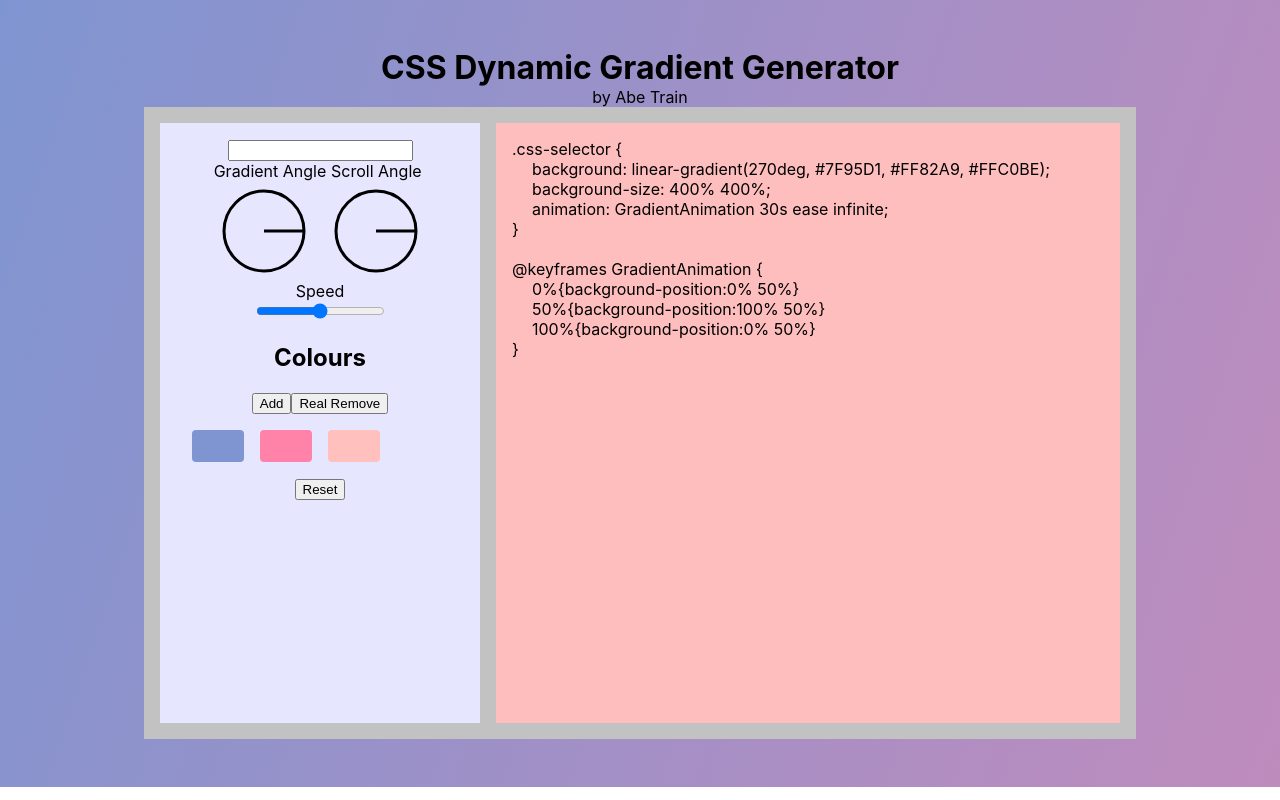
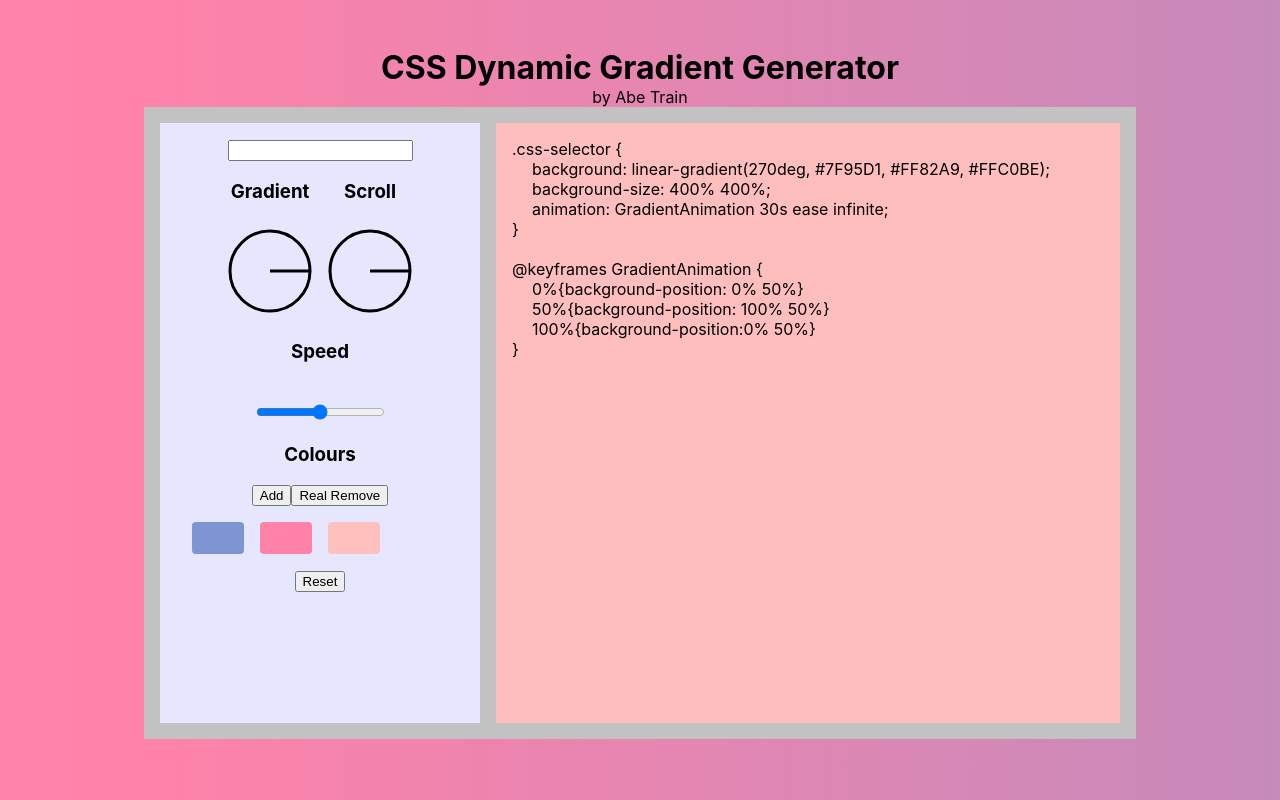
Before and after one commit to the-abe-train/dynamic-gradient, a React (Create React App) app: page / in a window 1280 px wide. Built offline with nearby package versions, Linux system fonts and the light colour scheme.

Commit message:
Finished preview using style tag Removed context Reset deactivates squares Corrected scroll trig conditional logic

```diff
--- a/src/App.js
+++ b/src/App.js
@@ -1,8 +1,5 @@
-import { useState } from 'react';
 import './App.css';
 import { Console } from './Console';
-import { ColoursListContext } from './context';
-import { calcScroll, listToString, radToDeg } from "./util";
 
 function Header() {
   return (
@@ -15,27 +12,11 @@ function Header() {
 
 function App() {
 
-  // I don't fully get why the context provider needs a state passed to it???
-  const [coloursList, setColoursList] = useState(['#7F95D1', '#FF82A9', '#FFC0BE']);
-  const value = { coloursList, setColoursList }
-
-  // test vars
-  const gradient = 60;
-  const speed = 30;
-
-  const preview = {
-    background: `linear-gradient(${radToDeg(gradient)}deg, ${listToString(coloursList)})`,
-    backgroundSize: "400% 400%",
-    animation: `GradientAnimation ${60 - speed}s ease infinite`
-  }
-
   return (
-    <ColoursListContext.Provider value={value}>
-      <div className="App" style={preview}>
+      <div className="App" >
         <Header />
         <Console />
       </div>
-    </ColoursListContext.Provider>
   );
 }
 
--- a/src/console/Colours.js
+++ b/src/console/Colours.js
@@ -1,9 +1,7 @@
 import { HexColorPicker } from "react-colorful";
-import { useContext, useEffect, useState } from "react";
-import { ColoursListContext } from "../context";
+import { useEffect, useState } from "react";
 
 // TODO Make the picker useable with only keyboard?
-// TODO to clean up some of the props, use the useContext hook.
 
 const Picker = ({ colour, setColour }) => {
 
@@ -48,9 +46,8 @@ function ColourSquare({ squareColour, setColour, squareNumber,
     }
   }, [isActive])
 
-
   return (
-    <div onBlur={blur}>
+    <div tabIndex={0} onBlur={blur}>
       <li className="colour-square" style={style} onClick={activateSquare}></li>
       {
         show &&
@@ -65,12 +62,10 @@ function ColourSquare({ squareColour, setColour, squareNumber,
 }
 
 
-export function Colours() {
+export function Colours({coloursList, setColoursList, square, setSquare}) {
 
   const [colour, setColour] = useState("#7F95D1");
-  const [square, setSquare] = useState(null);
 
-  const { coloursList, setColoursList } = useContext(ColoursListContext);
 
   function addColour() {
     setColoursList([...coloursList, colour]);
@@ -99,7 +94,7 @@ export function Colours() {
 
   return (
     <div className="colours">
-      <h2>Colours</h2>
+      <h3>Colours</h3>
       <button onClick={addColour}>Add</button>
       <button onClick={removeColour}>Real Remove</button>
       <ul className="colours-list">
@@ -110,7 +105,7 @@ export function Colours() {
           isActive={isActive} />
         })}
       </ul>
-      {(coloursList.length < 3) &&
+      {(coloursList.length < 2) &&
       <p>Please have at least 2 colours.</p>
       }
     </div>
--- a/src/console/Content.js
+++ b/src/console/Content.js
@@ -1,11 +1,8 @@
-import { useContext } from "react";
-import { ColoursListContext } from "../context";
 import { calcScroll, listToString, radToDeg } from "../util";
 
-export function Content({ gradient, scroll, speed }) {
+export function Content({ gradient, scroll, speed, coloursList }) {
 
   const { x1, y1, x2, y2, x3, y3 } = calcScroll(scroll);
-  const { coloursList } = useContext(ColoursListContext);
 
   return (
     <div id="output-area">
@@ -16,8 +13,8 @@ export function Content({ gradient, scroll, speed }) {
       <span>&#125;</span> <br />
       <br />
       <span>@keyframes GradientAnimation &#123;</span> <br />
-      <span className="indent">0%&#123;background-position:{x1}% {y1}%&#125;</span> <br />
-      <span className="indent">50%&#123;background-position:{x2}% {y2}%&#125;</span> <br />
+      <span className="indent">0%&#123;background-position:  {x1}% {y1}%&#125;</span> <br />
+      <span className="indent">50%&#123;background-position: {x2}% {y2}%&#125;</span> <br />
       <span className="indent">100%&#123;background-position:{x3}% {y3}%&#125;</span> <br />
       <span>&#125;</span>
 
--- a/src/console/Slider.js
+++ b/src/console/Slider.js
@@ -1,7 +1,7 @@
 export function Slider({ speed, setSpeed }) {
   return (
     <div>
-      <label htmlFor="speed">Speed</label><br />
+      <label htmlFor="speed"><h3>Speed</h3></label><br />
       <input type="range" name="speed" id="" min="1" max="59"
         value={speed} onChange={e => setSpeed(e.target.value)} />
     </div>
--- a/src/console/Wheel.js
+++ b/src/console/Wheel.js
@@ -49,7 +49,7 @@ export function Wheel({ name, angle, setAngle }) {
 
   return (
     <div onMouseDown={activateDrag} className="wheel-section">
-      <label htmlFor="wheel">{title} Angle</label>
+      <label htmlFor="wheel"><h3>{title}</h3></label>
       <svg id={`${name}-wheel`} className="wheel" height="100" width="100">
         <circle cx="50" cy="50" r="40" stroke="black" strokeWidth="3" fill="transparent" />
         <line x1="50" y1="50" x2="90" y2="50" stroke="black" strokeWidth="3" />
--- a/src/console/index.js
+++ b/src/console/index.js
@@ -1,13 +1,11 @@
-import { useContext, useState } from "react";
+import { useEffect, useState } from "react";
 
 import { Wheel } from "./Wheel";
 import { Slider } from "./Slider";
 import { Content } from "./Content";
 import { Colours } from "./Colours";
 
-import { ColoursListContext } from "../context";
-
-// TODO Reset function should fix the active colour to default.
+import { calcScroll, listToString, radToDeg } from "../util";
 
 export function Console() {
 
@@ -19,19 +17,38 @@ export function Console() {
   const [gradient, setGradient] = useState(defaultGradient);
   const [scroll, setScroll] = useState(defaultScroll);
   const [speed, setSpeed] = useState(defaultSpeed);
-
-  const { setColoursList } = useContext(ColoursListContext);
-
+  const [coloursList, setColoursList] = useState(defaultColoursList);
+  const [square, setSquare] = useState(null);
+  const [preview, setPreview] = useState("");
 
   function resetConsole() {
     setGradient(defaultGradient);
     setScroll(defaultScroll);
     setSpeed(defaultSpeed);
     setColoursList(defaultColoursList);
+    setSquare(null);
   }
 
+  useEffect(() => {
+    const { x1, y1, x2, y2, x3, y3 } = calcScroll(scroll);
+    setPreview(
+      `html {
+          background: linear-gradient(${radToDeg(gradient)}deg, ${listToString(coloursList)});
+          background-size: 400% 400%;
+          animation: GradientAnimation ${60-speed}s ease infinite;
+        }
+
+        @keyframes GradientAnimation {
+          0%{background-position:  ${x1}% ${y1}%}
+          50%{background-position: ${x2}% ${y2}%}
+          100%{background-position:${x3}% ${y3}%}
+        }`
+    )
+  }, [speed, coloursList, gradient, scroll])
+
   return (
-    <main>
+    <main >
+      <style> {preview} </style>
       <div id="controls" className="content">
         <input type="text" />
         <div id="wheels">
@@ -39,12 +56,12 @@ export function Console() {
           <Wheel name={'scroll'} angle={scroll} setAngle={setScroll} />
         </div>
         <Slider speed={speed} setSpeed={setSpeed} />
-        <Colours />
+        <Colours coloursList={coloursList} setColoursList={setColoursList} square={square} setSquare={setSquare} />
         <button onClick={resetConsole} >Reset</button>
       </div>
       <div id="output" className="content">
-        <Content gradient={gradient} scroll={scroll} speed={speed} />
+        <Content gradient={gradient} scroll={scroll} speed={speed} coloursList={coloursList} />
       </div>
-    </main>
+    </main >
   )
 }
--- a/src/context.js
+++ /dev/null
@@ -1,6 +0,0 @@
-import { createContext } from "react";
-
-export const ColoursListContext = createContext({
-  coloursList: ['red', 'blue', 'green'],
-  setColoursList: () => {}
-});
--- a/src/util.js
+++ b/src/util.js
@@ -1,5 +1,3 @@
-// TODO scroll angle is wrong in the upper quadrant of the circle
-
 export function listToString(list) {
   const editList = [...list];
   const first = editList.shift();
@@ -17,10 +15,10 @@ export function radToDeg(rad) {
 export function calcScroll(rad) {
   // I would love to try to explain this math and logic here but it really
   // only makes sense in my notebook.
-  const trigFunc = Math.round((0.5 * Math.sin(2 * rad - Math.PI) + 0.5) * 100);
-  const condition = ~~((rad + Math.PI / 4) / (Math.PI / 2)) % 2 === 1;
-  const xScroll = condition ? trigFunc : 0;
-  const yScroll = condition ? 0 : trigFunc;
+  const value = Math.round((0.5 * Math.sin(2 * rad - Math.PI) + 0.5) * 100);
+  const condition = -Math.cos(2*rad) >= 0;
+  const xScroll = condition ? value : 0;
+  const yScroll = condition ? 0 : value;
   return {
     x1: xScroll,
     y1: yScroll,
```
